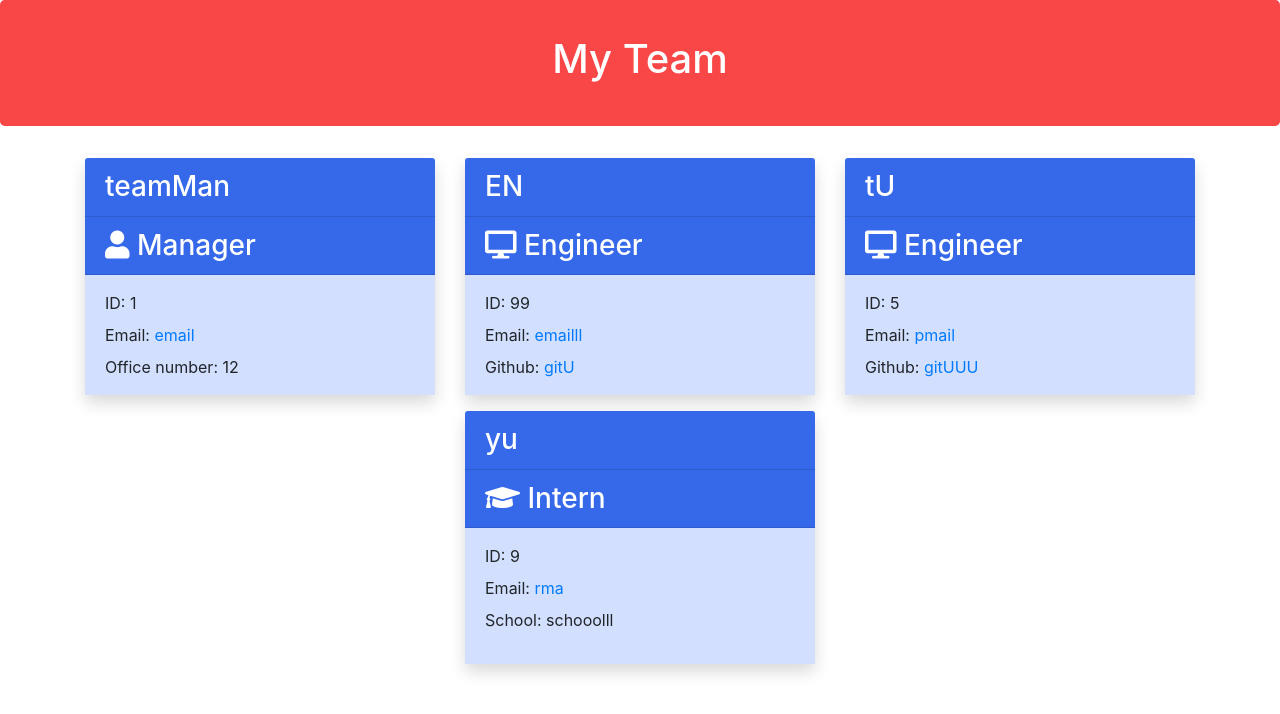
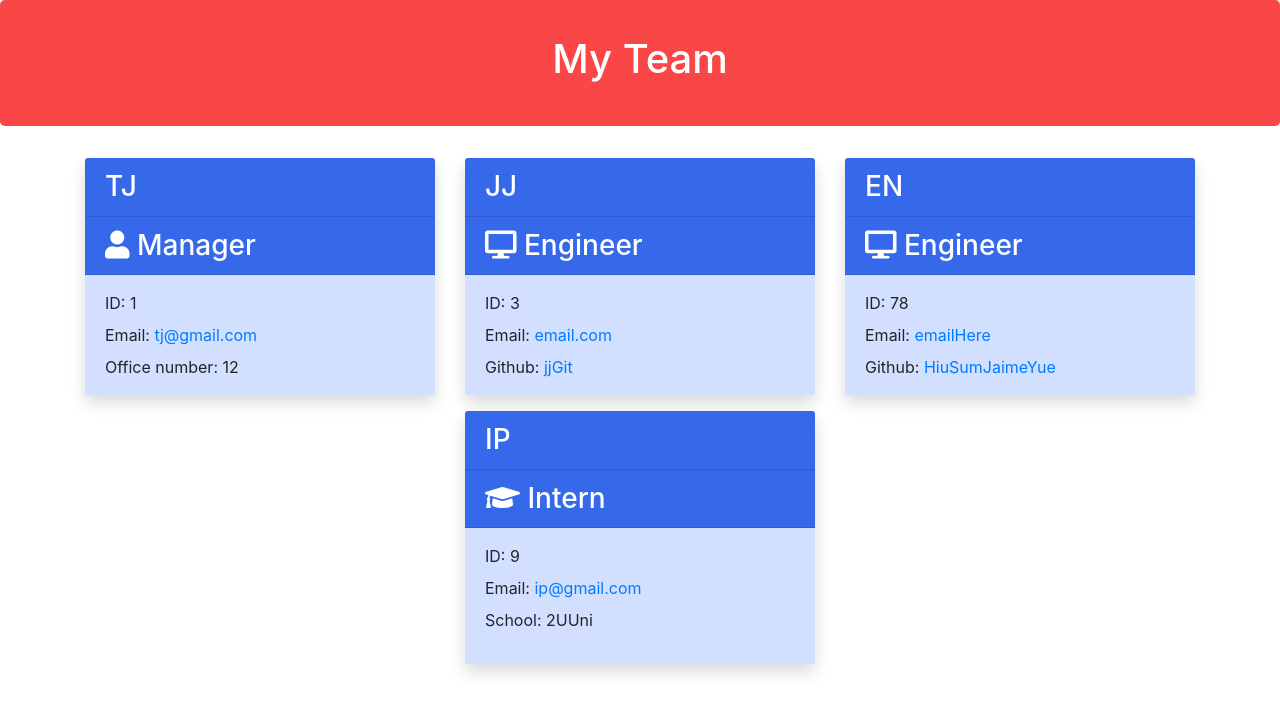
Before and after one commit to HiuSumJaimeYue/Team-Profile-Generator, a website: page dist/index.html in a window 1280 px wide. Drawn offline with nearby package versions, Linux system fonts and the light colour scheme.

Commit message:
Video Demo

```diff
--- a/dist/index.html
+++ b/dist/index.html
@@ -22,7 +22,7 @@
             <div class="mb-3 col-12 col-md-6 col-lg-4">
                 <div class="shadow card border-0">
                     <h3 class="card-header">
-                        teamMan
+                        TJ
                     </h3>
                     <h3 class="card-header">
                         <i class="fa fa-user" aria-hidden="true"></i> Manager
@@ -30,8 +30,8 @@
                     <div class="card-body">
                         <p class="card-text">ID: 1</p>
 
-                        <p class="card-text">Email: <a href="mailto:email">
-                        email
+                        <p class="card-text">Email: <a href="mailto:tj@gmail.com">
+                        tj@gmail.com
                         </a></p>
 
                         <p class="card-text">Office number: 12</p>
@@ -43,20 +43,20 @@
                 <div class="mb-3 col-12 col-md-6 col-lg-4">
                 <div class="shadow card border-0">
                     <h3 class="card-header">
-                        EN
+                        JJ
                     </h3>
                     <h3 class="card-header">
                         <i class="fa fa-desktop" aria-hidden="true"></i> Engineer
                     </h3>
                     <div class="card-body">
-                        <p class="card-text">ID: 99</p>
+                        <p class="card-text">ID: 3</p>
 
-                        <p class="card-text">Email: <a href="mailto:emailll">emailll
+                        <p class="card-text">Email: <a href="mailto:email.com">email.com
                         </a></p>
 
-                        <p class="card-text">Github: <a href="https://github.com/gitU" target="_blank"
+                        <p class="card-text">Github: <a href="https://github.com/jjGit" target="_blank"
                         rel="noopener noreferrer">
-                        gitU</a>
+                        jjGit</a>
                 </p>
                     </div>
                 </div>
@@ -65,20 +65,20 @@
                 <div class="mb-3 col-12 col-md-6 col-lg-4">
                 <div class="shadow card border-0">
                     <h3 class="card-header">
-                        tU
+                        EN
                     </h3>
                     <h3 class="card-header">
                         <i class="fa fa-desktop" aria-hidden="true"></i> Engineer
                     </h3>
                     <div class="card-body">
-                        <p class="card-text">ID: 5</p>
+                        <p class="card-text">ID: 78</p>
 
-                        <p class="card-text">Email: <a href="mailto:pmail">pmail
+                        <p class="card-text">Email: <a href="mailto:emailHere">emailHere
                         </a></p>
 
-                        <p class="card-text">Github: <a href="https://github.com/gitUUU" target="_blank"
+                        <p class="card-text">Github: <a href="https://github.com/HiuSumJaimeYue" target="_blank"
                         rel="noopener noreferrer">
-                        gitUUU</a>
+                        HiuSumJaimeYue</a>
                 </p>
                     </div>
                 </div>
@@ -89,7 +89,7 @@
                     <div class="mb-3 col-12 col-md-6 col-lg-4">
                     <div class="shadow card border-0">
                         <h3 class="card-header">
-                            yu
+                            IP
                         </h3>
                         <h3 class="card-header">
                             <i class="fa fa-graduation-cap" aria-hidden="true"></i> Intern
@@ -97,10 +97,10 @@
                         <div class="card-body">
                             <p class="card-text">ID: 9</p>
 
-                            <p class="card-text">Email: <a href="mailto:rma">rma
+                            <p class="card-text">Email: <a href="mailto:ip@gmail.com">ip@gmail.com
                             </a></p>
 
-                            <p class="card-text">School: schooolll</p>
+                            <p class="card-text">School: 2UUni</p>
                     </p>
                         </div>
                     </div>
```
Also changed, not shown: README.md.
